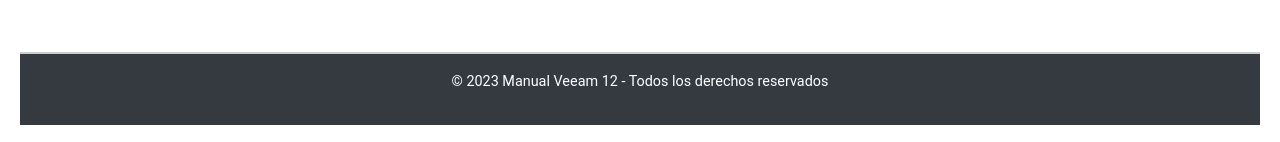
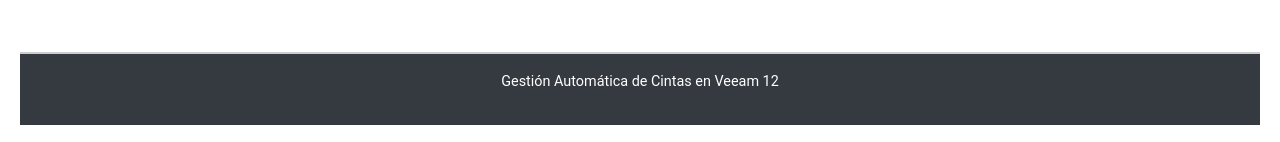
Before and after one commit to watakah/VeeamManualApp, a plain HTML site: page index.html in a window 1280 px wide. Shown: the part 2800-2942 px from the top of the page. Drawn offline with nearby package versions, Linux system fonts and the light colour scheme.

Commit message:
Add files via upload

```diff
--- a/index.html
+++ b/index.html
@@ -29,7 +29,7 @@
 
   <!-- Footer -->
   <footer class="bg-dark text-white text-center py-3 mt-5">
-    <p>© 2023 Manual Veeam 12 - Todos los derechos reservados</p>
+    <p>Gestión Automática de Cintas en Veeam 12 </p>
   </footer>
 
   <!-- Cargar Bootstrap JS y Popper.js desde CDN -->
```
